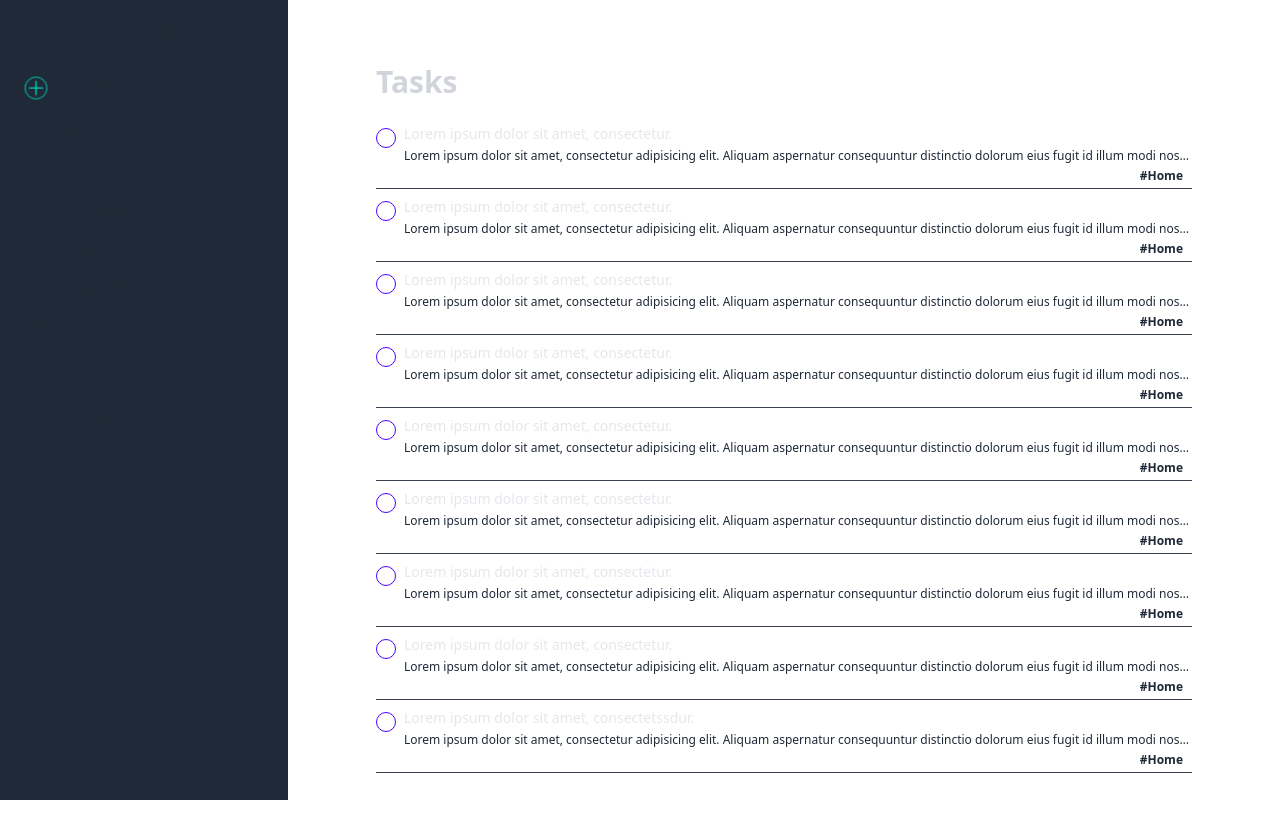
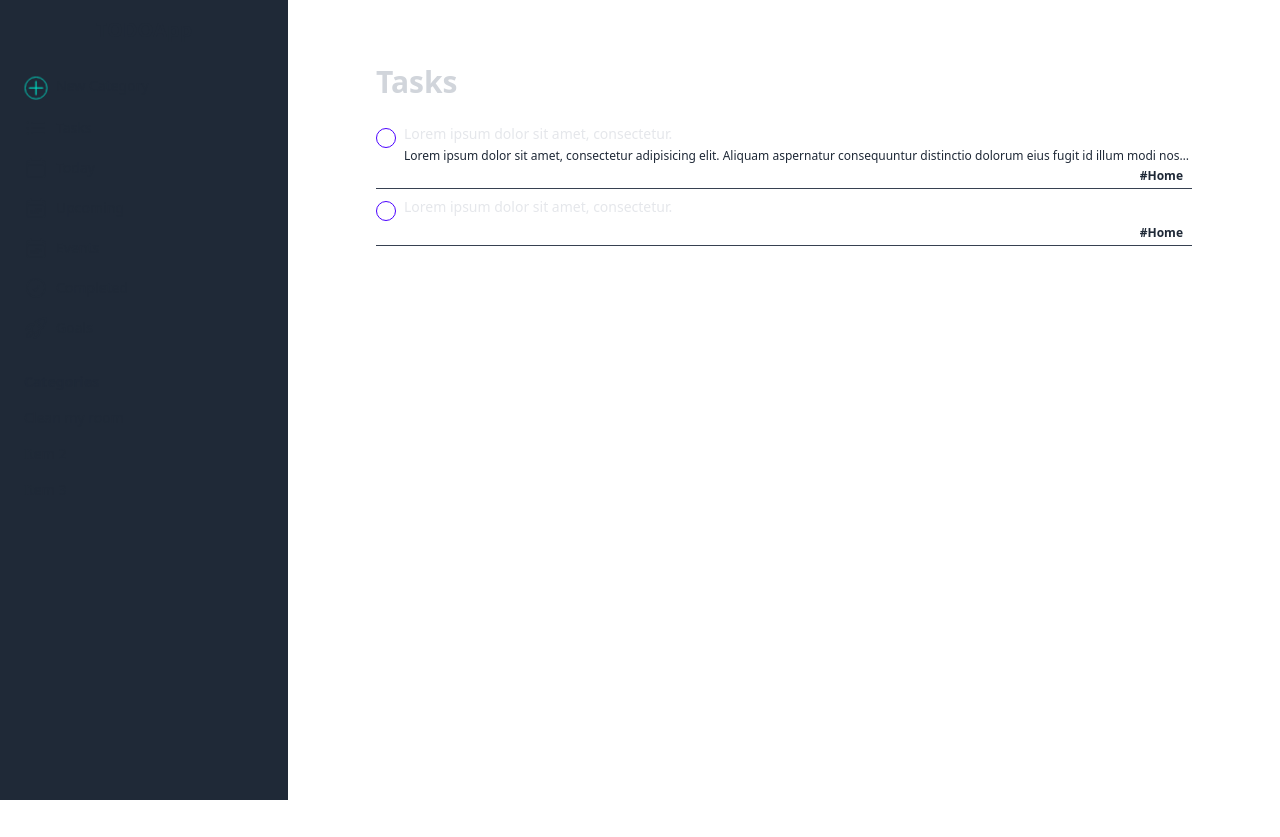
Before and after one commit to Miguel-Ceballos/todo, a Vue app: page /tasks in a window 1280 px wide. After the commit the page ends 800 px from the top, so only its background shows below. Built offline with nearby package versions, Linux system fonts and the light colour scheme.

Commit message:
fix(styles): soluciona el desplazamiento de la categoría de tarea.

```diff
--- a/src/modules/tasks/views/TaskView.vue
+++ b/src/modules/tasks/views/TaskView.vue
@@ -15,7 +15,7 @@
             <div class="mt-1">
               <input type="checkbox" class="checkbox checkbox-primary rounded-full checkbox-sm" />
             </div>
-            <div class="overflow-hidden">
+            <div class="w-full overflow-hidden">
               <div class="flex flex-col">
                 <h3 class="text-gray-200 text-sm mb-1">Lorem ipsum dolor sit amet, consectetur.</h3>
                 <p class="truncate text-xs">
@@ -35,162 +35,17 @@
             <div class="mt-1">
               <input type="checkbox" class="checkbox checkbox-primary rounded-full checkbox-sm" />
             </div>
-            <div class="overflow-hidden">
+            <div class="w-full overflow-hidden">
               <div class="flex flex-col">
                 <h3 class="text-gray-200 text-sm mb-1">Lorem ipsum dolor sit amet, consectetur.</h3>
-                <p class="truncate text-xs">
-                  Lorem ipsum dolor sit amet, consectetur adipisicing elit. Aliquam
-                  aspernatur consequuntur distinctio dolorum eius fugit id illum modi nostrum quisquam tempora,
-                  voluptatibus. Ad cum cumque enim obcaecati odio quisquam voluptate.
-                </p>
+                <p class="text-xs hidden"></p>
               </div>
-              <div class="flex justify-end">
+              <div class="flex w-full justify-end">
                 <button class="btn btn-ghost btn-xs justify-end">#Home</button>
               </div>
             </div>
           </div>
         </li>
-        <li class="border-b border-gray-700">
-          <div class="flex w-full space-x-2">
-            <div class="mt-1">
-              <input type="checkbox" class="checkbox checkbox-primary rounded-full checkbox-sm" />
-            </div>
-            <div class="overflow-hidden">
-              <div class="flex flex-col">
-                <h3 class="text-gray-200 text-sm mb-1">Lorem ipsum dolor sit amet, consectetur.</h3>
-                <p class="truncate text-xs">
-                  Lorem ipsum dolor sit amet, consectetur adipisicing elit. Aliquam
-                  aspernatur consequuntur distinctio dolorum eius fugit id illum modi nostrum quisquam tempora,
-                  voluptatibus. Ad cum cumque enim obcaecati odio quisquam voluptate.
-                </p>
-              </div>
-              <div class="flex justify-end">
-                <button class="btn btn-ghost btn-xs justify-end">#Home</button>
-              </div>
-            </div>
-          </div>
-        </li>
-        <li class="border-b border-gray-700">
-          <div class="flex w-full space-x-2">
-            <div class="mt-1">
-              <input type="checkbox" class="checkbox checkbox-primary rounded-full checkbox-sm" />
-            </div>
-            <div class="overflow-hidden">
-              <div class="flex flex-col">
-                <h3 class="text-gray-200 text-sm mb-1">Lorem ipsum dolor sit amet, consectetur.</h3>
-                <p class="truncate text-xs">
-                  Lorem ipsum dolor sit amet, consectetur adipisicing elit. Aliquam
-                  aspernatur consequuntur distinctio dolorum eius fugit id illum modi nostrum quisquam tempora,
-                  voluptatibus. Ad cum cumque enim obcaecati odio quisquam voluptate.
-                </p>
-              </div>
-              <div class="flex justify-end">
-                <button class="btn btn-ghost btn-xs justify-end">#Home</button>
-              </div>
-            </div>
-          </div>
-        </li>
-        <li class="border-b border-gray-700">
-          <div class="flex w-full space-x-2">
-            <div class="mt-1">
-              <input type="checkbox" class="checkbox checkbox-primary rounded-full checkbox-sm" />
-            </div>
-            <div class="overflow-hidden">
-              <div class="flex flex-col">
-                <h3 class="text-gray-200 text-sm mb-1">Lorem ipsum dolor sit amet, consectetur.</h3>
-                <p class="truncate text-xs">
-                  Lorem ipsum dolor sit amet, consectetur adipisicing elit. Aliquam
-                  aspernatur consequuntur distinctio dolorum eius fugit id illum modi nostrum quisquam tempora,
-                  voluptatibus. Ad cum cumque enim obcaecati odio quisquam voluptate.
-                </p>
-              </div>
-              <div class="flex justify-end">
-                <button class="btn btn-ghost btn-xs justify-end">#Home</button>
-              </div>
-            </div>
-          </div>
-        </li>
-        <li class="border-b border-gray-700">
-          <div class="flex w-full space-x-2">
-            <div class="mt-1">
-              <input type="checkbox" class="checkbox checkbox-primary rounded-full checkbox-sm" />
-            </div>
-            <div class="overflow-hidden">
-              <div class="flex flex-col">
-                <h3 class="text-gray-200 text-sm mb-1">Lorem ipsum dolor sit amet, consectetur.</h3>
-                <p class="truncate text-xs">
-                  Lorem ipsum dolor sit amet, consectetur adipisicing elit. Aliquam
-                  aspernatur consequuntur distinctio dolorum eius fugit id illum modi nostrum quisquam tempora,
-                  voluptatibus. Ad cum cumque enim obcaecati odio quisquam voluptate.
-                </p>
-              </div>
-              <div class="flex justify-end">
-                <button class="btn btn-ghost btn-xs justify-end">#Home</button>
-              </div>
-            </div>
-          </div>
-        </li>
-        <li class="border-b border-gray-700">
-          <div class="flex w-full space-x-2">
-            <div class="mt-1">
-              <input type="checkbox" class="checkbox checkbox-primary rounded-full checkbox-sm" />
-            </div>
-            <div class="overflow-hidden">
-              <div class="flex flex-col">
-                <h3 class="text-gray-200 text-sm mb-1">Lorem ipsum dolor sit amet, consectetur.</h3>
-                <p class="truncate text-xs">
-                  Lorem ipsum dolor sit amet, consectetur adipisicing elit. Aliquam
-                  aspernatur consequuntur distinctio dolorum eius fugit id illum modi nostrum quisquam tempora,
-                  voluptatibus. Ad cum cumque enim obcaecati odio quisquam voluptate.
-                </p>
-              </div>
-              <div class="flex justify-end">
-                <button class="btn btn-ghost btn-xs justify-end">#Home</button>
-              </div>
-            </div>
-          </div>
-        </li>
-        <li class="border-b border-gray-700">
-          <div class="flex w-full space-x-2">
-            <div class="mt-1">
-              <input type="checkbox" class="checkbox checkbox-primary rounded-full checkbox-sm" />
-            </div>
-            <div class="overflow-hidden">
-              <div class="flex flex-col">
-                <h3 class="text-gray-200 text-sm mb-1">Lorem ipsum dolor sit amet, consectetur.</h3>
-                <p class="truncate text-xs">
-                  Lorem ipsum dolor sit amet, consectetur adipisicing elit. Aliquam
-                  aspernatur consequuntur distinctio dolorum eius fugit id illum modi nostrum quisquam tempora,
-                  voluptatibus. Ad cum cumque enim obcaecati odio quisquam voluptate.
-                </p>
-              </div>
-              <div class="flex justify-end">
-                <button class="btn btn-ghost btn-xs justify-end">#Home</button>
-              </div>
-            </div>
-          </div>
-        </li>
-        <li class="border-b border-gray-700">
-          <div class="flex w-full space-x-2">
-            <div class="mt-1">
-              <input type="checkbox" class="checkbox checkbox-primary rounded-full checkbox-sm" />
-            </div>
-            <div class="overflow-hidden">
-              <div class="flex flex-col">
-                <h3 class="text-gray-200 text-sm mb-1">Lorem ipsum dolor sit amet, consectetssdur.</h3>
-                <p class="truncate text-xs">
-                  Lorem ipsum dolor sit amet, consectetur adipisicing elit. Aliquam
-                  aspernatur consequuntur distinctio dolorum eius fugit id illum modi nostrum quisquam tempora,
-                  voluptatibus. Ad cum cumque enim obcaecati odio quisquam voluptate.
-                </p>
-              </div>
-              <div class="flex justify-end">
-                <button class="btn btn-ghost btn-xs justify-end">#Home</button>
-              </div>
-            </div>
-          </div>
-        </li>
-
       </ul>
     </div>
   </div>
```
